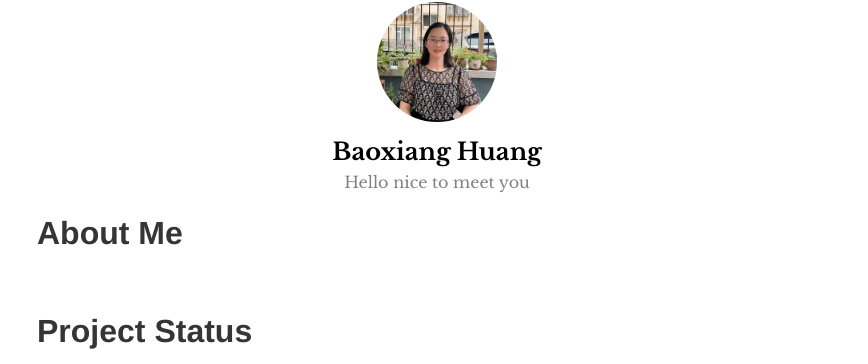
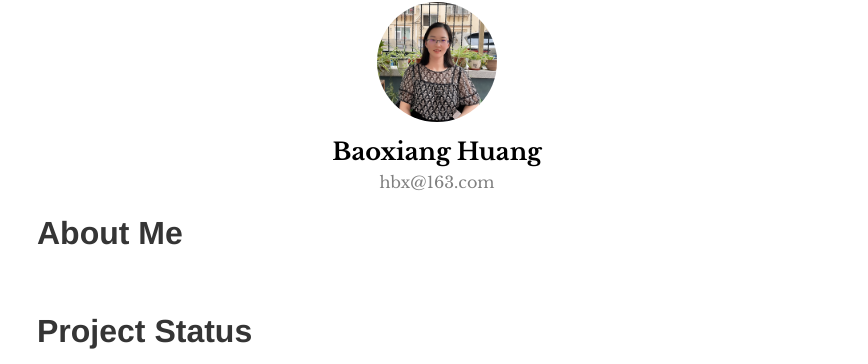
Before and after one commit to BaoxiangHuang/BaoxiangHuang.github.io, a Jekyll site: the page built from index.md, in a window 1280 px wide and 900 px high. Shown: the part 83-447 px from the top of the window, without its empty margins (203-1071 px from the left). Built offline with Jekyll 4.4.1, drawn with Linux system fonts in a browser that asks for light colours; our own code applies the rules of GitHub Pages for plain Markdown files.

Commit message:
Update _config.yml

```diff
--- a/_config.yml
+++ b/_config.yml
@@ -7,7 +7,7 @@ google_analytics: # Tracking ID, e.g. "UA-000000-01"
 # Author
 author:
   name: Baoxiang Huang
-  desc: Hello nice to meet you
+  desc: hbx@163.com
   email: hbx@163.com
   selfie: assets/img/photo.png
 
```
